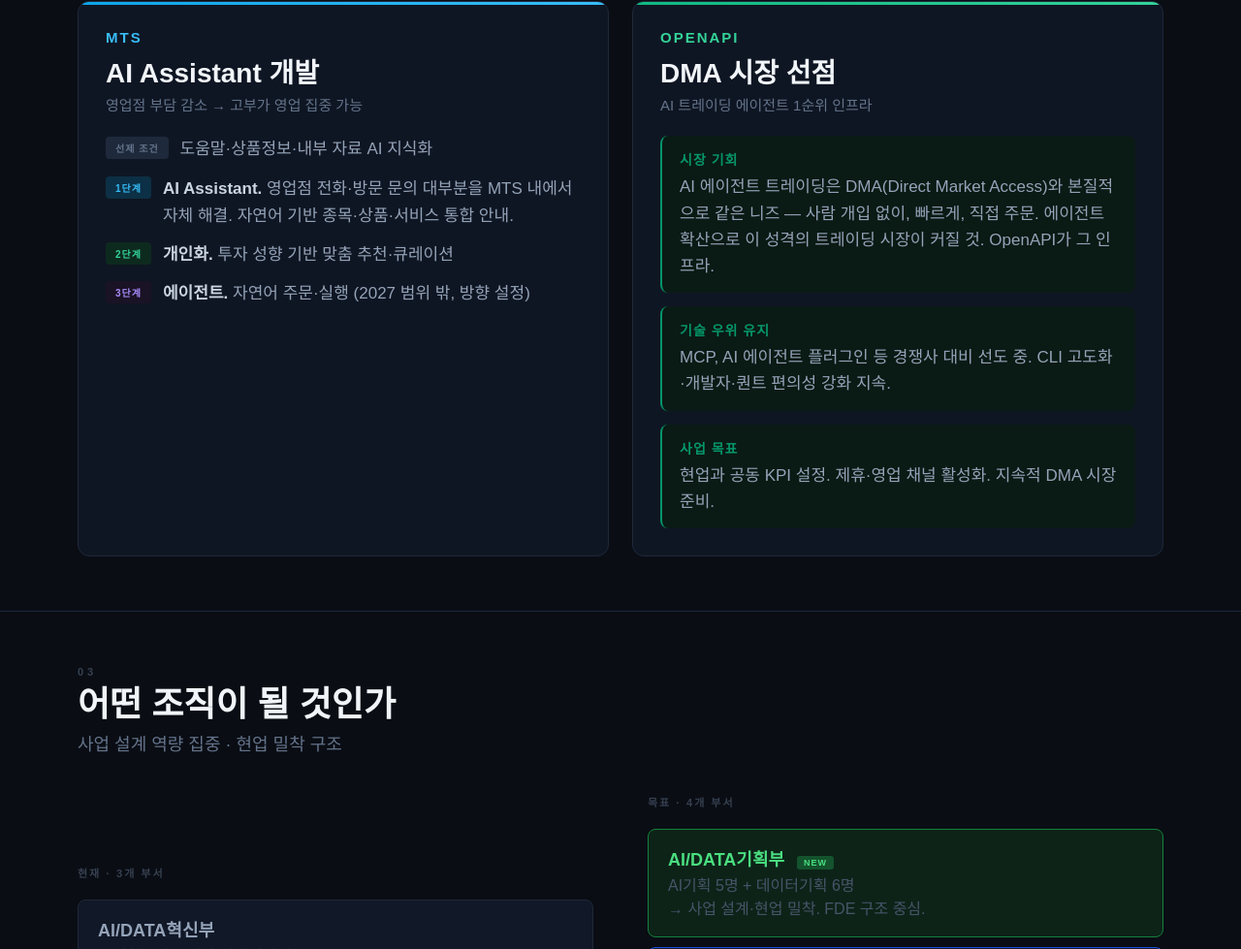
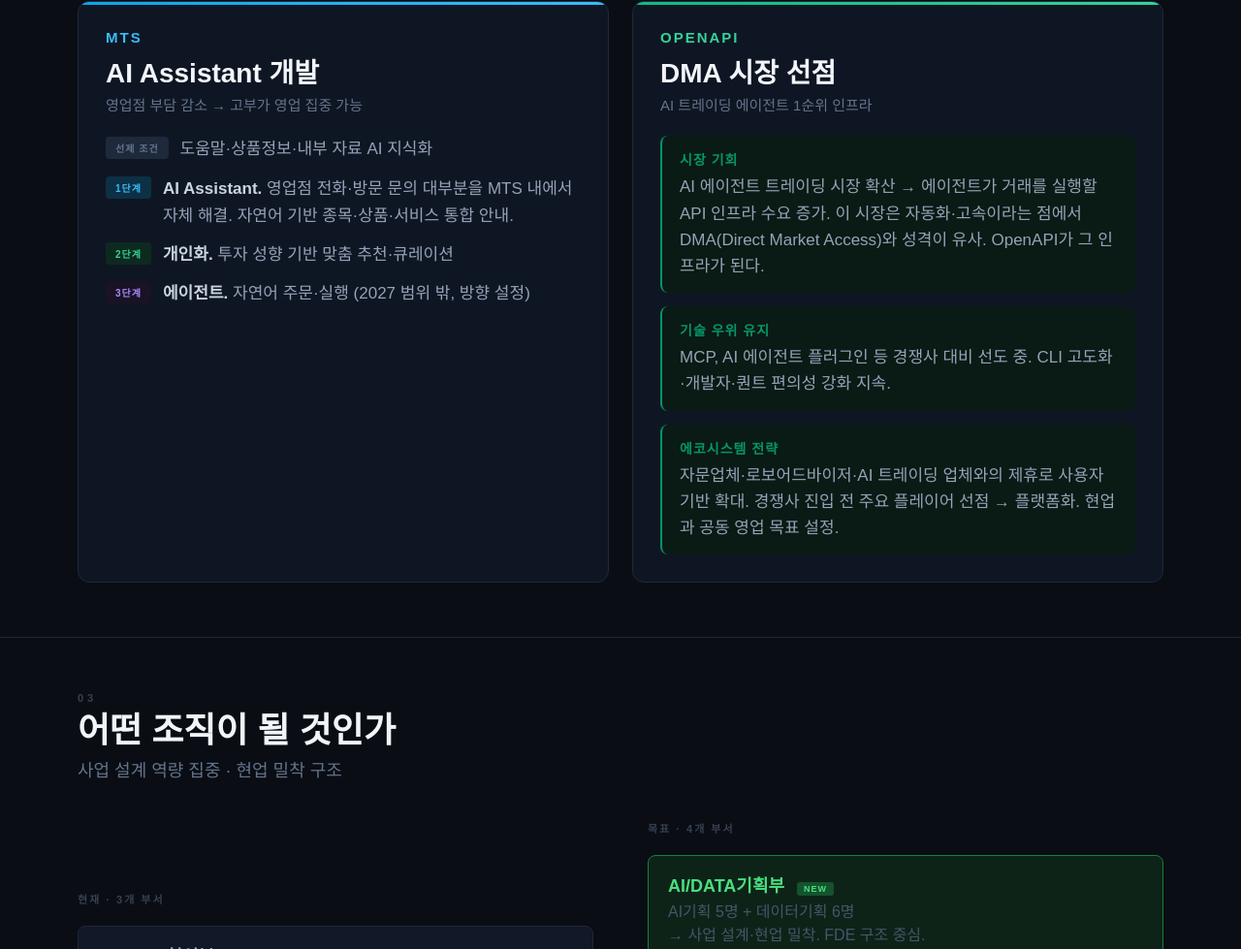
Before and after one commit to befree2000/plan-2027, a plain HTML site: page org-plan-2027.html in a window 1280 px wide. Shown: the part 1878-2857 px from the top of the page at 97% size. Drawn offline with Linux system fonts and the light colour scheme.

Commit message:
OpenAPI DMA 설명 정확화 + 에코시스템 전략 추가

```diff
--- a/org-plan-2027.html
+++ b/org-plan-2027.html
@@ -231,9 +231,9 @@ body { font-family: 'Apple SD Gothic Neo','Noto Sans KR',sans-serif; background:
       <div class="biz-title">DMA 시장 선점</div>
       <div class="biz-subtitle">AI 트레이딩 에이전트 1순위 인프라</div>
       <div class="openapi-items">
-        <div class="oa-item"><div class="oa-label">시장 기회</div><div class="oa-text">AI 에이전트 트레이딩은 DMA(Direct Market Access)와 본질적으로 같은 니즈 — 사람 개입 없이, 빠르게, 직접 주문. 에이전트 확산으로 이 성격의 트레이딩 시장이 커질 것. OpenAPI가 그 인프라.</div></div>
+        <div class="oa-item"><div class="oa-label">시장 기회</div><div class="oa-text">AI 에이전트 트레이딩 시장 확산 → 에이전트가 거래를 실행할 API 인프라 수요 증가. 이 시장은 자동화·고속이라는 점에서 DMA(Direct Market Access)와 성격이 유사. OpenAPI가 그 인프라가 된다.</div></div>
         <div class="oa-item"><div class="oa-label">기술 우위 유지</div><div class="oa-text">MCP, AI 에이전트 플러그인 등 경쟁사 대비 선도 중. CLI 고도화·개발자·퀀트 편의성 강화 지속.</div></div>
-        <div class="oa-item"><div class="oa-label">사업 목표</div><div class="oa-text">현업과 공동 KPI 설정. 제휴·영업 채널 활성화. 지속적 DMA 시장 준비.</div></div>
+        <div class="oa-item"><div class="oa-label">에코시스템 전략</div><div class="oa-text">자문업체·로보어드바이저·AI 트레이딩 업체와의 제휴로 사용자 기반 확대. 경쟁사 진입 전 주요 플레이어 선점 → 플랫폼화. 현업과 공동 영업 목표 설정.</div></div>
       </div>
     </div>
   </div>
```
